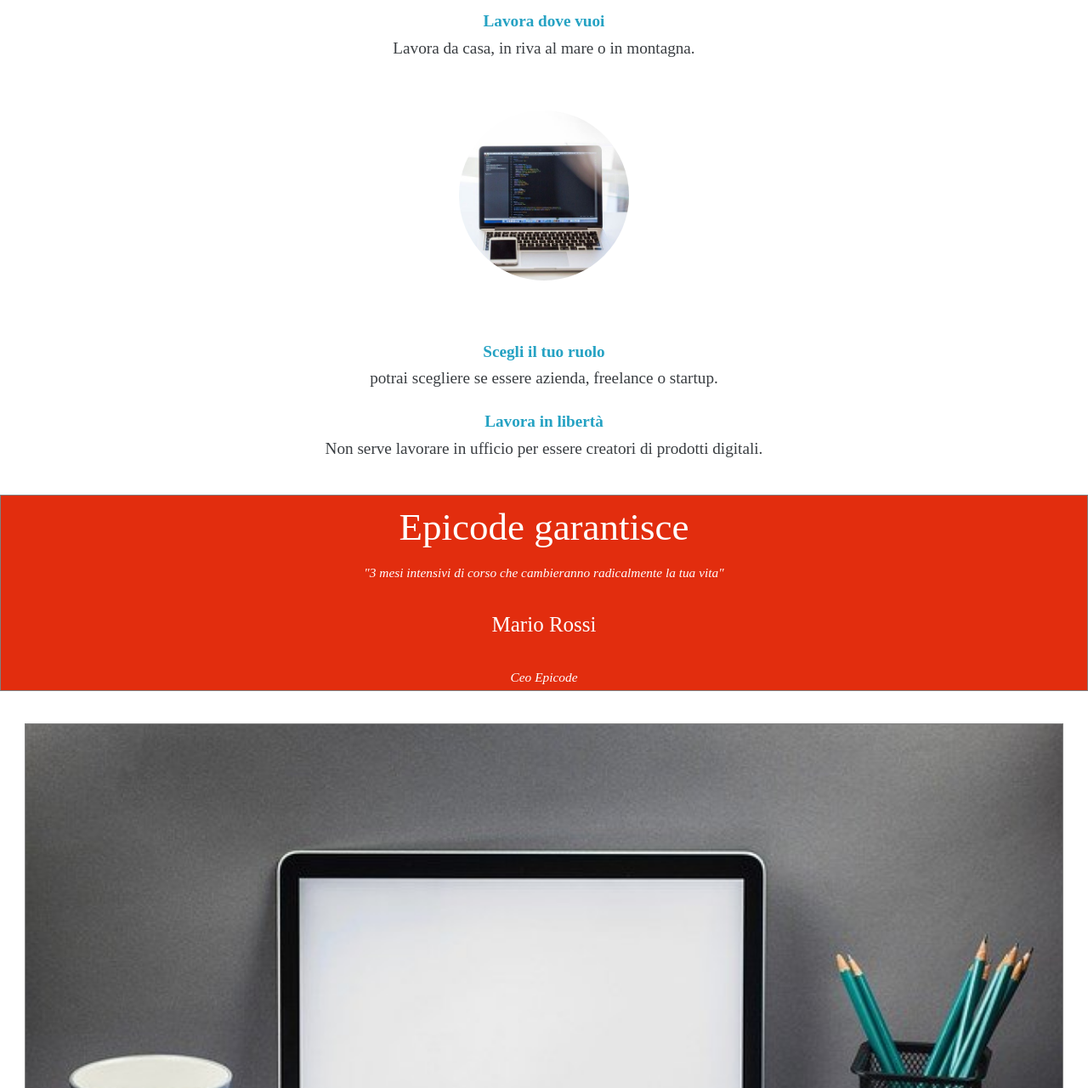
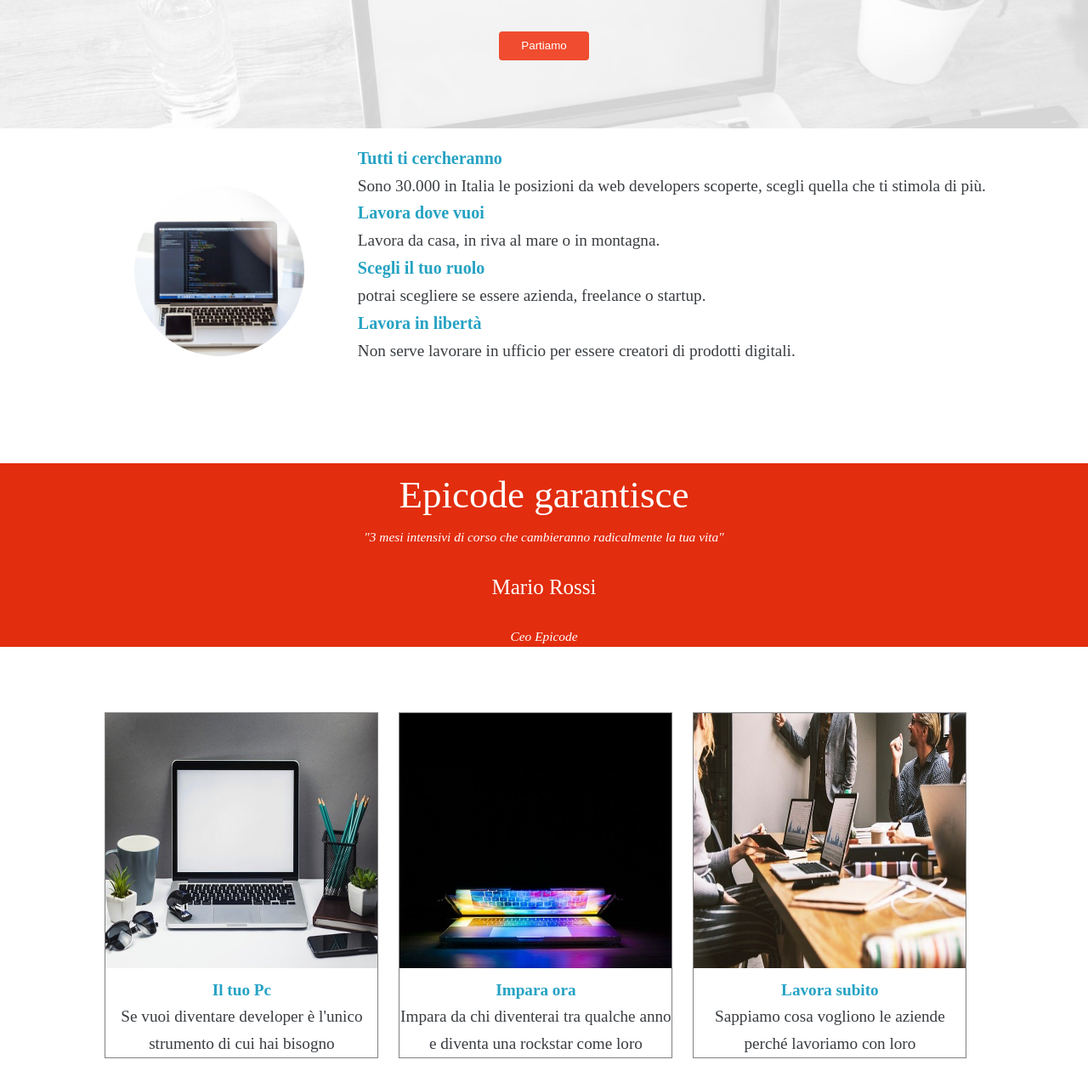
Before and after one commit to bebob94/U1-W1-L5-Desktop, a plain HTML site: page index.html in a window 1280 px wide. Shown: the part 345-1625 px from the top of the page at 85% size. Drawn offline with Linux system fonts and the light colour scheme.

Commit message:
caricamento modifiche

```diff
--- a/css/style.css
+++ b/css/style.css
@@ -4,28 +4,26 @@ html{
 }
 
 body{
-    margin-right: auto;
-    margin-left: auto;
     font-family: open sans-serif;
     font-size: 1.2rem;
     color: #393d41;
     line-height: 1.65;
     border: #dee1e3;
+    text-align: center;
 }
+
 header{
-    height: 5em;
     background-color: black;
-    margin: 0;
     font-family: montserrat (bold);
     color: #25a2c3;
     line-height: 1.5;
-    text-align: center;
+    text-align: left;
 }
 header img{
-    height: 60%;
-    width: 40%;
+    margin-left: 1.5em;
     margin-top: 1em;
-
+    margin-bottom: 1em;
+    height: 2em;
 }
 main{
     margin: 0;
@@ -34,7 +32,6 @@ main{
 }
 main>div:first-child{
     margin-bottom: 1em;
-    box-sizing: border-box;
     width: 100%;
     background-image: url(../images/banner.jpg);
     background-size: 100%;
@@ -43,19 +40,22 @@ main>div:first-child{
 }
 
 main div h1{
+
     color: #25a2c3;
     font-size: 45px;
     font-weight: 600px;
-    margin-left: 1.5em;
-    margin-right: 1.5em;
+    padding-top: 3em;
+    margin-bottom: 1em;
+    margin-left: 30%;
+    margin-right: 30%;
     line-height: 1;
 }
 
 #pulsante{
     box-sizing: border-box;
     border: 0;
-    margin-top: 1.5em;
-    margin-bottom: 2em;
+    margin-top: 3em;
+    margin-bottom: 6em;
     width: 8em;
     height: 2.5em;
     border-radius: 4px;
@@ -64,25 +64,35 @@ main div h1{
     font-family: montserrat (bold) bold;
 }
 
+main>div+div{
+    display: inline-block;
+    text-align: left;
+}
+
+main>div>div{
+    height: 15em;
+    margin: 0;
+    display: inline-block;
+}
 main div h4{
+    font-size: 20px;
     font-weight: 600;
     color: #25a2c3;
-    margin-top: 1em;
-    margin-left: 1.5em;
-    margin-right: 1.5em;
 }
 main div img{
-    margin-top: 3em;
+    margin-left: 2em;
     width: 200px;
     height: 200px;
     border-radius: 50%;
-    margin-bottom: 2em;
 }
-
+#paragraf{
+    margin-left: 3em;
+}
 aside{
     text-align: center;
 }
-aside div:first-child{
+
+#raccomandazioni{
     margin: 0;
     margin-top: 2em;
     margin-bottom: 2em;
@@ -111,32 +121,33 @@ aside div h5{
     margin-right: 1em;
     margin-bottom: 1em;
 }
-aside div{
+#container{
+    width: 100%;
+    display: inline-block;
     margin-top: 2em;
-    margin-left: 1.5em;
-    margin-right: 1.5em;
     margin-bottom: 2em;
+}
+.card{
+    margin-right: 1em;
+    display: inline-block;
+    width: 25%;
     border: 1px solid gray;
 }
-aside img{
+.card img{
     width: 100%;
+    height: 300px;
 }
 aside h2{
     font-weight: 600;
     color: #25a2c3;
-    margin-left: 1.5em;
-    margin-right: 1.5em;
 }
 aside h5{
-    display: inline;
     color: #393d41;
     font-size: 0.8em;
     font-weight: 400;
-    margin-left: 1.5em;
-    margin-right: 1.5em;
-    margin-bottom: 2em;
 }
 footer{
+    width: 100%;
     text-align: center;
     background-color: #25a2c3;
     color: #c8e7f0;
--- a/index.html
+++ b/index.html
@@ -20,38 +20,44 @@
             <button id="pulsante">Partiamo</button>
         </div>
         <div>
+            <div>
+                <img src="./images/notebook.jpg" alt="foto pc">
+            </div>
+            <div id="paragraf">
                 <h4>Tutti ti cercheranno</h4>
                 <p>Sono 30.000 in Italia le posizioni da web developers scoperte, scegli quella che ti stimola di più.</p>
                 <h4>Lavora dove vuoi</h4>
                 <p>Lavora da casa, in riva al mare o in montagna.</p>
-            <img src="./images/notebook.jpg" alt="foto pc">
                 <h4>Scegli il tuo ruolo</h4>
                 <p>potrai scegliere se essere azienda, freelance o startup.</p>
                 <h4>Lavora in libertà</h4>
                 <p>Non serve lavorare in ufficio per essere creatori di prodotti digitali.</p>
             </div>
+        </div>
     </main>
     <aside>
-        <div>
+        <div id="raccomandazioni">
             <h1>Epicode garantisce</h1>
             <h5>"3 mesi intensivi di corso che cambieranno radicalmente la tua vita"</h5>
             <h3>Mario Rossi</h3>
             <h5>Ceo Epicode</h5>
         </div>
-        <div>
+        <div id="container">
+            <div class="card">
                 <img src="./images/foto1.jpg" alt="foto pc">
                 <h2>Il tuo Pc</h2>
                 <p>Se vuoi diventare developer è l'unico strumento di cui hai bisogno</p>
             </div>
-        <div>
+            <div class="card">
                 <img src="./images/foto2.jpg" alt="foto pc scura">
                 <h2>Impara ora</h2>
                 <p>Impara da chi diventerai tra qualche anno e diventa una rockstar come loro</p>
             </div>
-        <div>
+            <div class="card">
                 <img src="./images/foto3.jpg" alt="foto tavolo di lavoro">
                 <h2>Lavora subito</h2>
                 <p>Sappiamo cosa vogliono le aziende perché lavoriamo con loro </p>
+            </div>
         </div>
     </aside>
     <footer>
```
Lines whose indentation alone changed are shown as unchanged.
